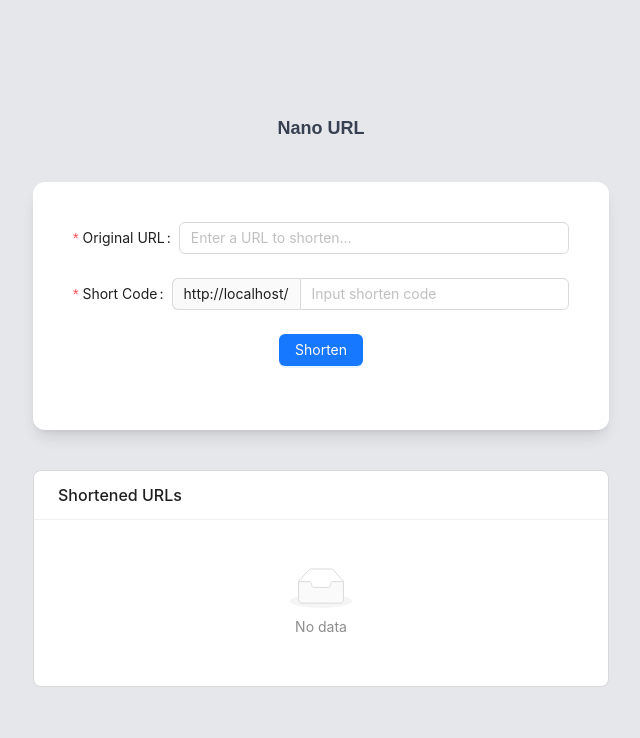
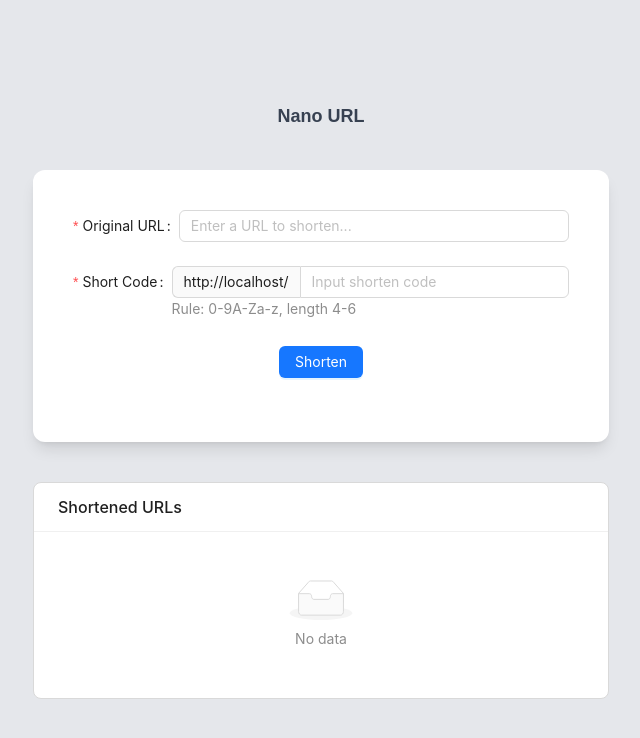
Before and after one commit to xg4/nanourl, a Next.js app: page / in a window 1280 px wide. Shown: the top 738 px of the page, without its empty margins (319-959 px from the left). Built offline with nearby package versions, Linux system fonts and the light colour scheme.

Commit message:
feat: short code rule

```diff
--- a/pages/index.tsx
+++ b/pages/index.tsx
@@ -51,6 +51,7 @@ export default function Home() {
             <Input placeholder="Enter a URL to shorten..." allowClear />
           </Form.Item>
           <Form.Item
+            extra={<div>Rule: 0-9A-Za-z, length 4-6</div>}
             label="Short Code"
             name="shortCode"
             rules={[{ required: true, message: 'Please input your shorten code!' }]}
```
